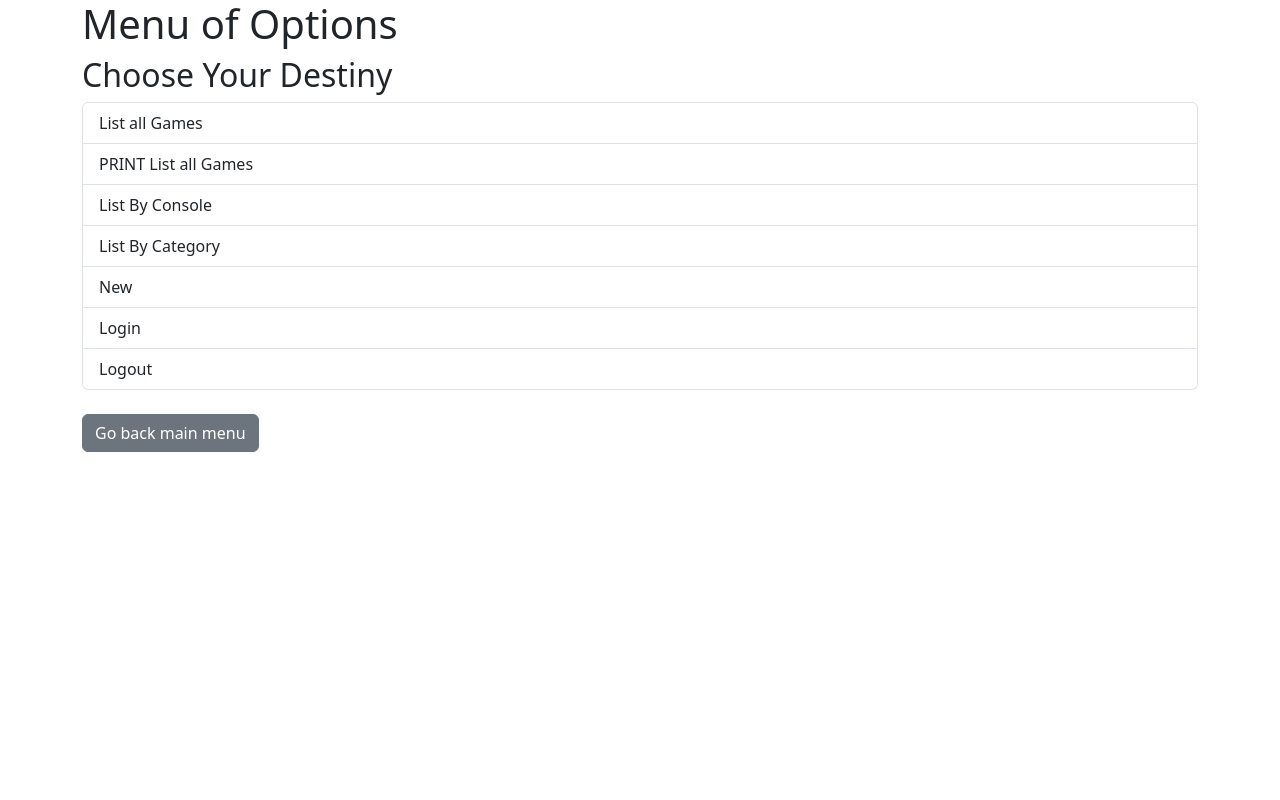
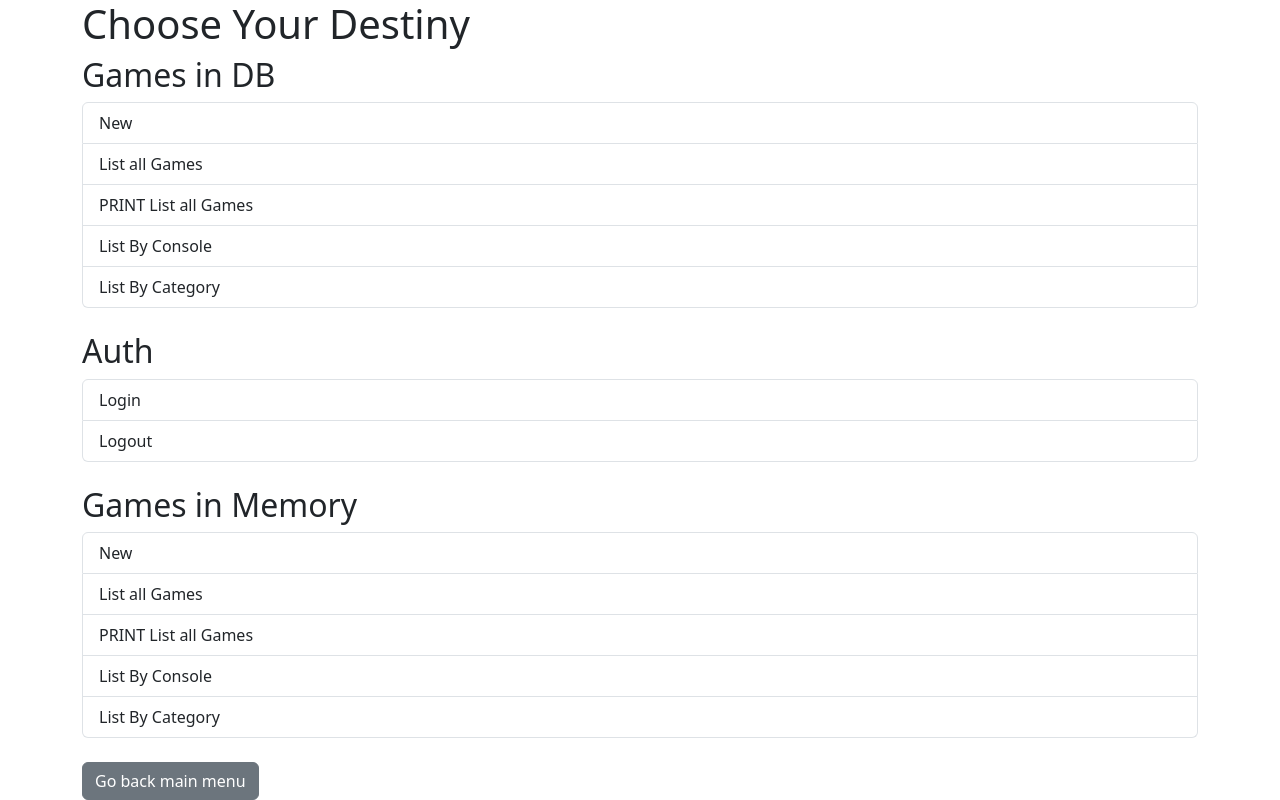
Before and after one commit to foguinhoperuca/alura-flask, a Flask app: page / in a window 1280 px wide. Run offline with Flask 3, Linux system fonts and the light colour scheme.

Commit message:
feat: Auth Blueprint.
Moved too.

```diff
--- a/app.py
+++ b/app.py
@@ -1,28 +1,26 @@
 import os
-from typing import Dict
 
 from dotenv import load_dotenv
-from flask import Flask, flash, redirect, render_template, request, session, url_for
+from flask import Flask, render_template
 from termcolor import colored
 
-from business import get_users, User
 from games.views import bp_game
+from auth.views import bp_auth
 
 
 load_dotenv()
 DEBUG = bool(int(os.getenv('DEBUG', 0)))
 ALLOWED_HOST: str = str(os.getenv('ALLOWED_HOST', 'localhost'))
 ALLOWED_PORT: str = str(os.getenv('ALLOWED_PORT', '8080'))
-DB_ENGINE: str = str(os.getenv('DB_ENGINE', 'memory'))
 if DEBUG:
     print(colored(f'{ALLOWED_HOST=} :: {ALLOWED_PORT=}', 'yellow'))
 
 
-# TODO use blueprint and see initialization in __init__.py
+# TODO see initialization in __init__.py
 app = Flask(__name__)
 app.secret_key = str(os.getenv('SECRET_KEY'))
 app.register_blueprint(bp_game)
-users: Dict[str, User] = get_users()
+app.register_blueprint(bp_auth)
 
 
 @app.route('/home')
@@ -32,43 +30,7 @@ def home() -> str:
 
 @app.route('/')
 def index():
-    return render_template('menu.html', title="Menu of Options")
-
-
-@app.route('/login')
-def login():
-    assert request.args.get('next_page')
-    return render_template('user/login.html', next_page=request.args.get('next_page'))
-
-
-@app.route('/logout')
-def logout():
-    session['user'] = None
-    flash('Logout was successfully', 'info')
-
-    return redirect(url_for('index'))
-
-
-@app.route('/authentication', methods=['POST',])
-def authentication():
-    if request.form['username'] in users:
-        user: User = users[request.form['username']]
-        if user.authenticate(username=request.form['username'], password=request.form['password']):
-            session['user'] = user.username
-            flash(f'{user} was successfully logged!!', 'success')
-
-            return redirect(request.form['next_page'])
-        else:
-            session['user'] = None
-            flash(f'{user} failed to login!!', 'danger')
-
-            return redirect(url_for('login', next_page=request.form['next_page']))
-
-    else:
-        session['user'] = None
-        flash(f'{request.form["username"]} User not available!!', 'warning')
-
-        return redirect(url_for('login', next_page=request.form['next_page']))
+    return render_template('menu.html', title="Choose Your Destiny")
 
 
 if __name__ == '__main__':
--- a/templates/user/login.html
+++ b/auth/templates/user/login.html
@@ -1,6 +1,6 @@
 {% extends "base.html" %}
 {% block content %}
-            <form action="{{ url_for('authentication') }}" method="POST">
+            <form action="{{ url_for('bp_auth.authentication') }}" method="POST">
                 <fieldset>
                     <input type="hidden" name="next_page" value="{{ next_page or url_for('index') }}">
                     <div class="form-group">
--- a/helper.py
+++ b/helper.py
@@ -8,7 +8,7 @@ def validate_user_logged_in(fn):
     def wrapper(*args, **kwargs):
         print('---------- Validate user logged in ----------')
         if 'user' not in session or session['user'] is None:
-            return redirect(url_for('login', next_page=url_for('index')))
+            return redirect(url_for('bp_auth.login', next_page=url_for('index')))
 
         return fn(*args, **kwargs)
 
--- a/templates/menu.html
+++ b/templates/menu.html
@@ -1,17 +1,28 @@
 {% extends "base.html" %}
 {% block content %}
-            <h2>Choose Your Destiny</h2>
+            <h2>Games in DB</h2>
             <div class="list-group">
-                <!-- <a href="#" class="list-group-item list-group-item-action active" aria-current="true"> -->
-                    <!-- The current link item -->
-                <!-- </a> -->
+              <a href="db/new" class="list-group-item list-group-item-action">New</a>
+              <a href="db/list/" class="list-group-item list-group-item-action">List all Games</a>
+              <a href="db/list/print" class="list-group-item list-group-item-action">PRINT List all Games</a>
+              <a href="db/list/console" class="list-group-item list-group-item-action">List By Console</a>
+              <a href="db/list/category" class="list-group-item list-group-item-action">List By Category</a>
+            </div>
+            <br />
+
+            <h2>Auth</h2>
+            <div class="list-group">
+              <a href="login?next_page=list" class="list-group-item list-group-item-action">Login</a>
+              <a href="logout" class="list-group-item list-group-item-action">Logout</a>
+            </div>
+            <br />
+
+            <h2>Games in Memory</h2>
+            <div class="list-group">
+              <a href="new" class="list-group-item list-group-item-action">New</a>
               <a href="list/" class="list-group-item list-group-item-action">List all Games</a>
               <a href="list/print" class="list-group-item list-group-item-action">PRINT List all Games</a>
               <a href="list/console" class="list-group-item list-group-item-action">List By Console</a>
               <a href="list/category" class="list-group-item list-group-item-action">List By Category</a>
-              <a href="new" class="list-group-item list-group-item-action">New</a>
-              <a href="login?next_page=list" class="list-group-item list-group-item-action">Login</a>
-              <a href="logout" class="list-group-item list-group-item-action">Logout</a>
-              <!-- <a href="#" class="list-group-item list-group-item-action disabled" aria-disabled="true">A disabled link item</a> -->
             </div>
 {% endblock %}
```
Also changed, not shown: auth/views.py (added, +45 -0 lines), games/views.py (+4 -4 lines), auth/models.py (renamed from business.py).
